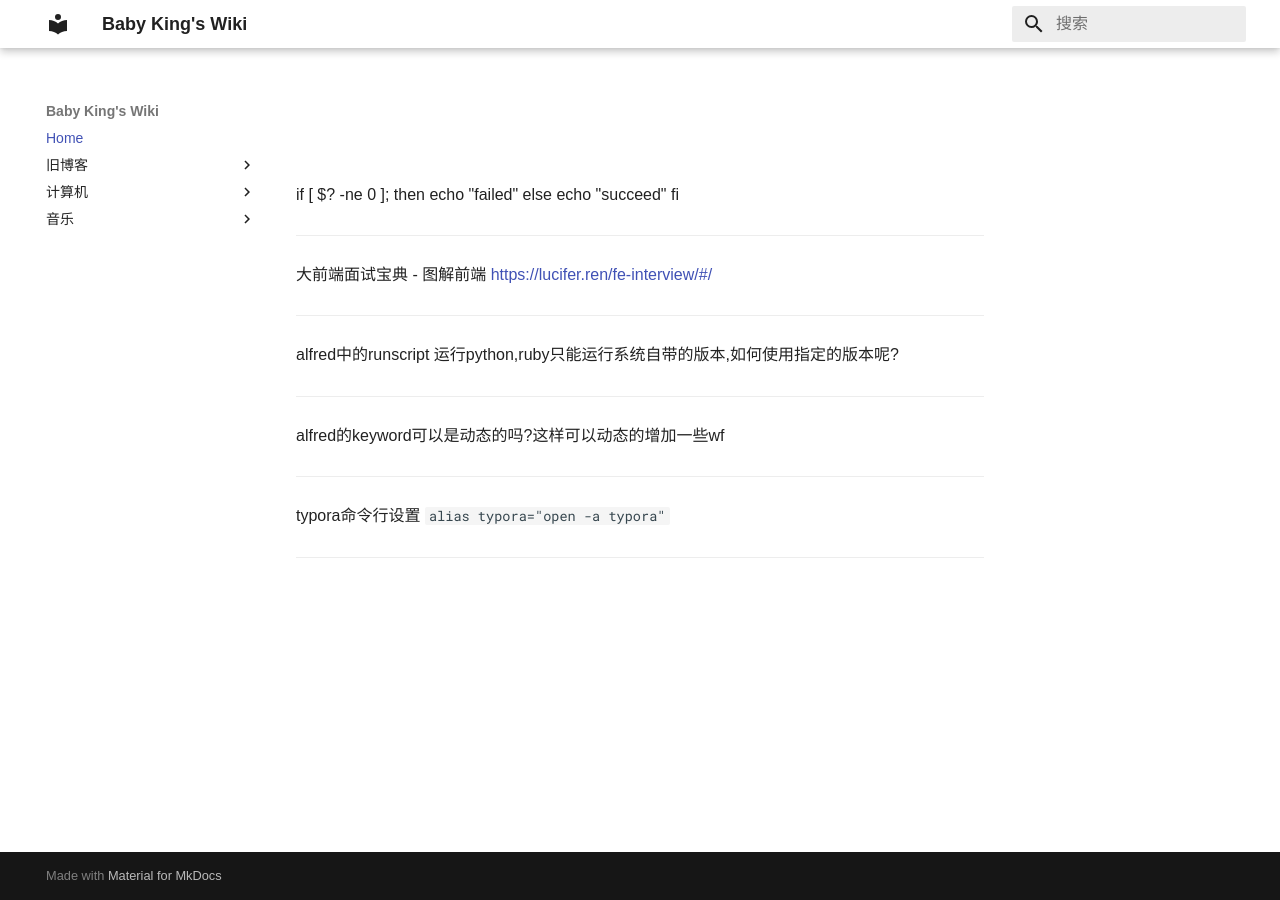
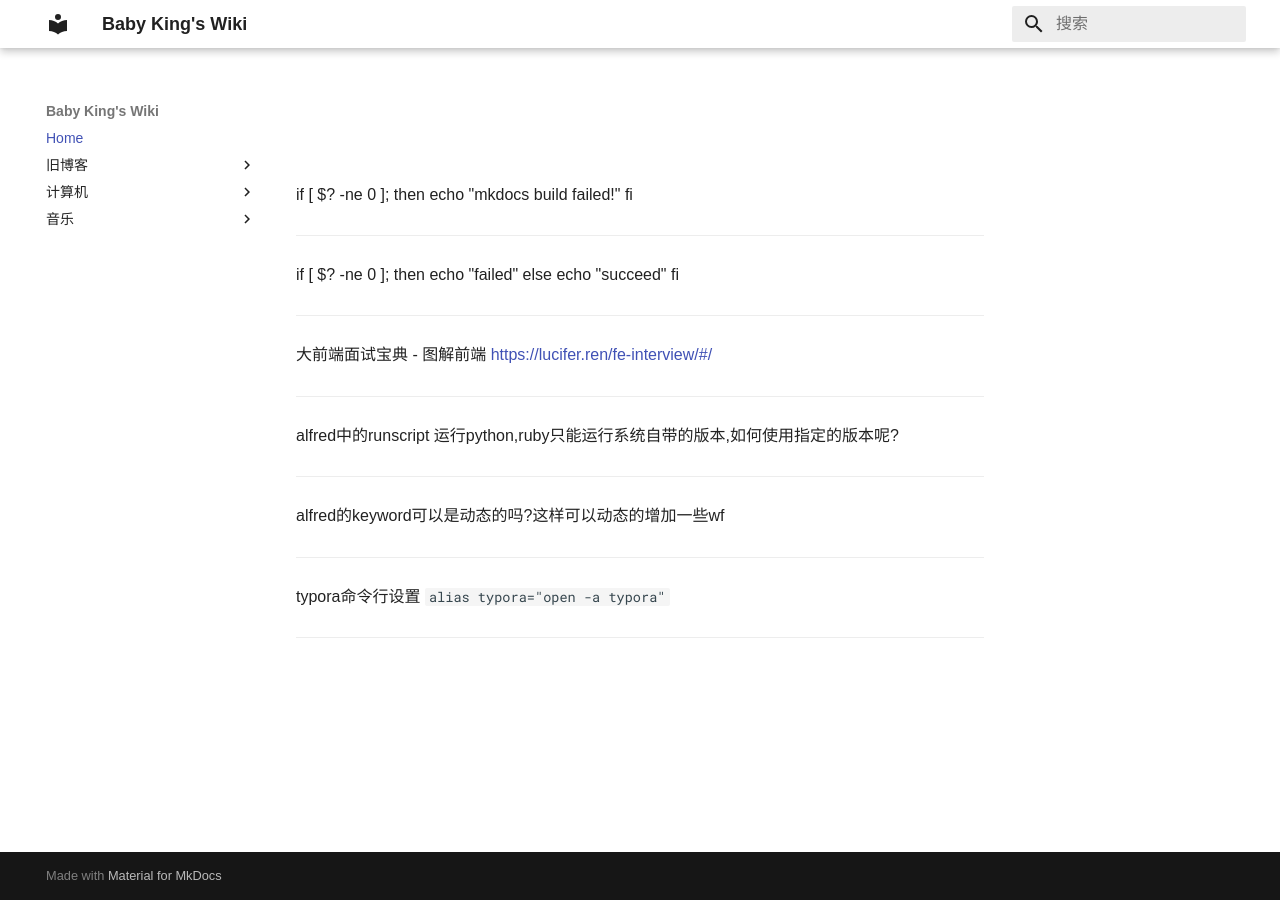
Before and after one commit to babyking/wiki, an MkDocs documentation site: the page built from wiki/index.md, in a window 1280 px wide. Built offline with MkDocs 1.6.1 and Material for MkDocs 9.7.7, drawn with Linux system fonts in a browser that asks for light colours.

Commit message:
quick commit

```diff
--- a/wiki/index.md
+++ b/wiki/index.md
@@ -1,4 +1,8 @@
 #
+if [ $? -ne 0 ]; then
+    echo "mkdocs build failed!"
+fi
+___
 if [ $? -ne 0 ]; then
     echo "failed"
 else
```
